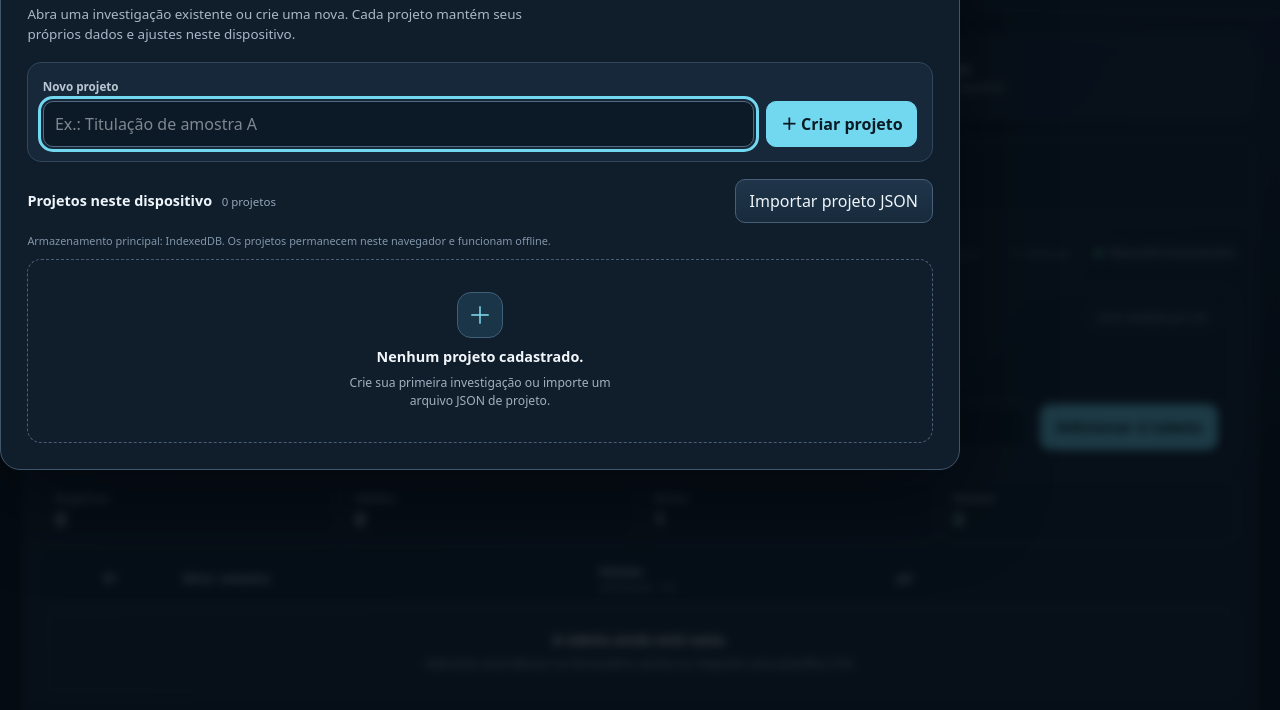
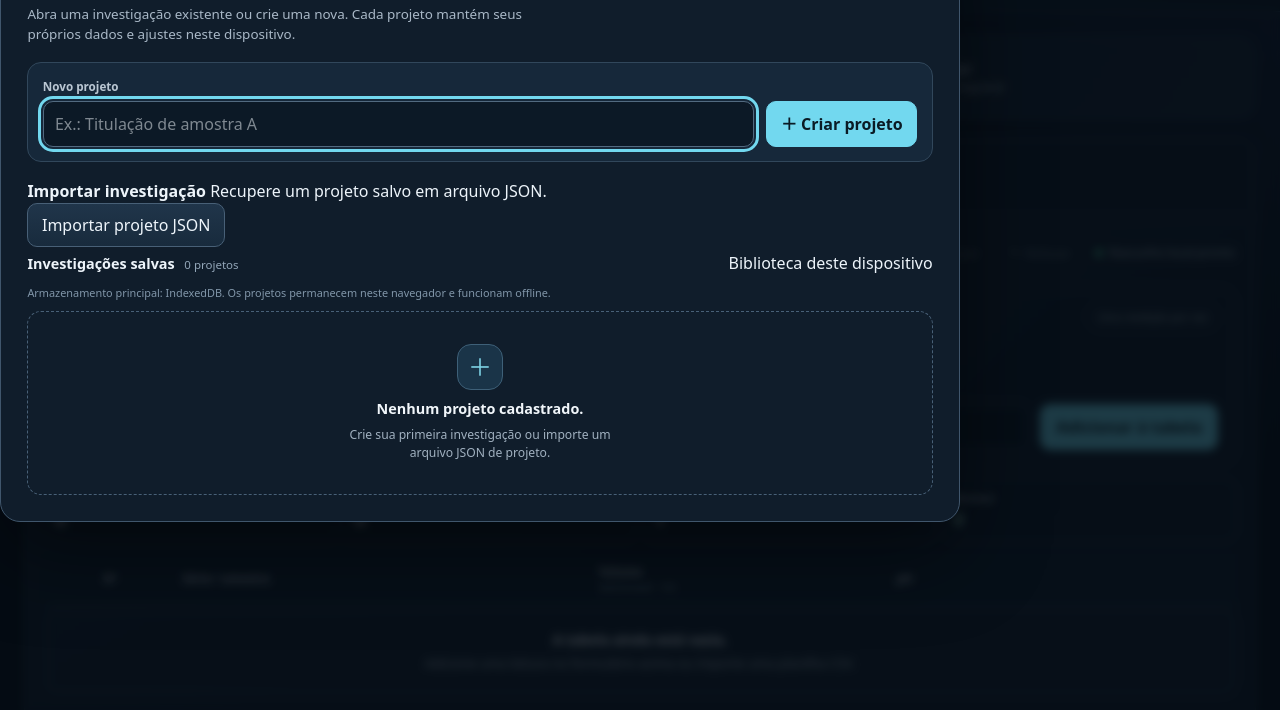
Before and after one commit to qui-x/graficosdetitula-o, a website built with Vite: page app/index.html in a window 1280 px wide. Shown: the part 86-796 px from the top of the page. Built offline with nearby package versions, Linux system fonts and the light colour scheme.

Commit message:
ui: organizar estrutura do gerenciador de projetos

```diff
--- a/app/index.html
+++ b/app/index.html
@@ -390,6 +390,7 @@ Amostra B;1;6,9</code>
           <button type="button" id="project-manager-close" class="project-manager-close" aria-label="Fechar gerenciador de projetos" disabled>×</button>
         </header>
 
+        <section class="project-manager-actions" aria-label="Criar ou importar projeto">
           <form class="project-create-form" id="project-create-form" novalidate>
             <label for="new-project-name">
               <span>Novo projeto</span>
@@ -398,16 +399,25 @@ Amostra B;1;6,9</code>
             <button type="submit" class="primary" id="create-project-button">＋ Criar projeto</button>
           </form>
 
-        <div class="project-manager-toolbar">
-          <div class="project-manager-list-heading">
-            <strong>Projetos neste dispositivo</strong>
-            <span id="project-count">0 projetos</span>
+          <div class="project-manager-import">
+            <div class="project-manager-import-copy">
+              <strong>Importar investigação</strong>
+              <span>Recupere um projeto salvo em arquivo JSON.</span>
             </div>
-          <div class="project-manager-import">
             <button type="button" id="import-project-button">Importar projeto JSON</button>
             <input class="visually-hidden" type="file" id="project-import-file" accept=".json,application/json" tabindex="-1">
           </div>
+        </section>
+
+        <section class="project-library" aria-labelledby="project-library-title">
+          <div class="project-manager-toolbar">
+            <div class="project-manager-list-heading">
+              <strong id="project-library-title">Investigações salvas</strong>
+              <span id="project-count">0 projetos</span>
             </div>
+            <span class="project-library-scope">Biblioteca deste dispositivo</span>
+          </div>
+
           <p class="project-manager-feedback" id="project-manager-feedback" role="status" aria-live="polite"></p>
           <p class="project-storage-note" id="project-storage-note" role="status" aria-live="polite">Os projetos são guardados localmente neste navegador.</p>
 
@@ -417,6 +427,7 @@ Amostra B;1;6,9</code>
             <strong>Nenhum projeto cadastrado.</strong>
             <p>Crie sua primeira investigação ou importe um arquivo JSON de projeto.</p>
           </div>
+        </section>
       </div>
     </dialog>
 
```
Lines whose indentation alone changed are shown as unchanged.
